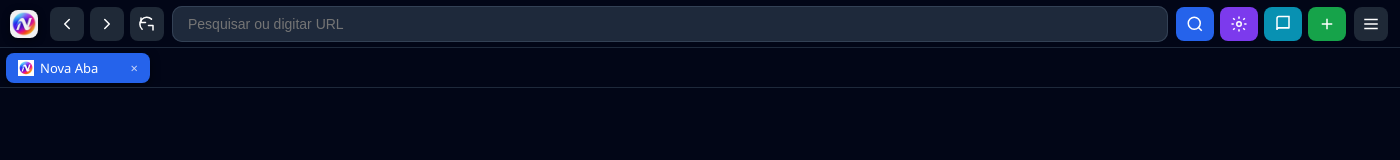
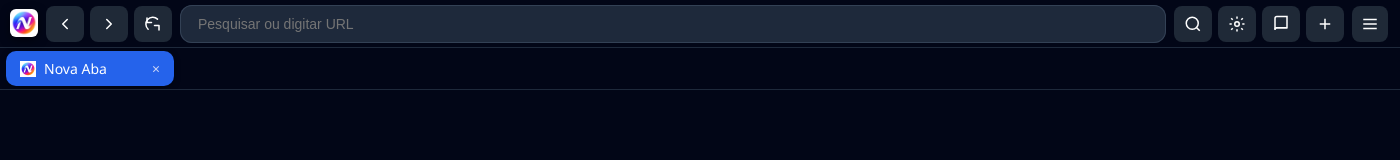
Before and after one commit to lucas-programador-lang/nexus-browser, an Electron app: page index.html in a window 1400 px wide. Drawn offline with Linux system fonts and the light colour scheme; files whose address does not match are found by name.

Commit message:
Update style.css

```diff
--- a/style.css
+++ b/style.css
@@ -20,15 +20,14 @@ overflow:hidden;
 
 #logo{
 position:absolute;
-top:10px;
+top:9px;
 left:10px;
 width:28px;
 height:28px;
-border-radius:8px;
-box-shadow:0 2px 8px rgba(0,0,0,0.5);
+border-radius:6px;
+box-shadow:0 3px 10px rgba(0,0,0,0.5);
 z-index:1000;
 pointer-events:none;
-opacity:0.95;
 }
 
 
@@ -41,14 +40,8 @@ display:flex;
 align-items:center;
 gap:8px;
 padding:8px 12px;
-padding-left:50px;
-
-background:linear-gradient(
-to bottom,
-#020617,
-#020617
-);
-
+padding-left:46px;
+background:#020617;
 border-bottom:1px solid #1e293b;
 height:48px;
 box-sizing:border-box;
@@ -56,7 +49,7 @@ box-sizing:border-box;
 
 
 /* ============================= */
-/* CONTROLES */
+/* CONTROLES NAVEGAÇÃO */
 /* ============================= */
 
 .nav-controls{
@@ -70,22 +63,30 @@ gap:6px;
 /* ============================= */
 
 #url{
+
 flex:1;
-height:36px;
-padding:0 16px;
+
+height:38px;
+
+padding:0 18px;
 
 font-size:14px;
 
-border-radius:10px;
+border-radius:12px;
+
 border:none;
+
 outline:none;
 
 background:#1e293b;
+
 color:white;
+
+box-shadow:
+inset 0 0 0 1px #334155;
 
 transition:all 0.2s ease;
 
-box-shadow:inset 0 0 0 1px #334155;
 }
 
 #url:focus{
@@ -104,63 +105,34 @@ inset 0 0 0 1px #475569;
 /* ============================= */
 
 button{
-
-height:34px;
-min-width:34px;
-
+height:36px;
+min-width:36px;
 padding:0 10px;
-
 border:none;
 border-radius:8px;
-
 font-size:14px;
-
 display:flex;
 align-items:center;
 justify-content:center;
+cursor:pointer;
+background:#1f2937;
+color:white;
+transition:all 0.15s ease;
+}
 
-cursor:pointer;
-
-transition:all 0.15s ease;
-
-color:white;
-
+button:hover{
+background:#374151;
 }
 
 
 /* ============================= */
-/* ÍCONES */
+/* ÍCONES BOTÕES */
 /* ============================= */
 
 button img{
 width:18px;
 height:18px;
 pointer-events:none;
-}
-
-
-/* ============================= */
-/* BOTÕES NAVEGAÇÃO */
-/* ============================= */
-
-#btnVoltar,
-#btnAvancar,
-#btnRecarregar{
-
-background:#1f2937;
-
-width:34px;
-
-}
-
-#btnVoltar:hover,
-#btnAvancar:hover,
-#btnRecarregar:hover{
-
-background:#374151;
-
-transform:scale(1.05);
-
 }
 
 
@@ -174,50 +146,6 @@ gap:6px;
 }
 
 
-/* IR */
-
-#btnIr{
-background:#2563eb;
-}
-
-#btnIr:hover{
-background:#1d4ed8;
-}
-
-
-/* IA */
-
-#btnIA{
-background:#7c3aed;
-}
-
-#btnIA:hover{
-background:#6d28d9;
-}
-
-
-/* ESTUDO */
-
-#btnEstudo{
-background:#0891b2;
-}
-
-#btnEstudo:hover{
-background:#0e7490;
-}
-
-
-/* NOVA ABA */
-
-#btnNovaAba{
-background:#16a34a;
-}
-
-#btnNovaAba:hover{
-background:#15803d;
-}
-
-
 /* ============================= */
 /* MENU */
 /* ============================= */
@@ -228,19 +156,12 @@ align-items:center;
 }
 
 #btnMenu{
-
 background:#1f2937;
-
-width:34px;
-
+width:36px;
 }
 
 #btnMenu:hover{
-
 background:#374151;
-
-transform:scale(1.05);
-
 }
 
 
@@ -249,48 +170,29 @@ transform:scale(1.05);
 /* ============================= */
 
 .menu-dropdown{
-
 position:absolute;
-
 top:50px;
 right:12px;
-
 background:#111827;
-
 border:1px solid #1e293b;
-
 border-radius:10px;
-
 width:220px;
-
 display:none;
-
 flex-direction:column;
-
 z-index:2000;
-
 box-shadow:0 12px 30px rgba(0,0,0,0.5);
-
 overflow:hidden;
-
 }
 
 .menu-item{
-
 padding:12px 14px;
-
 cursor:pointer;
-
 font-size:14px;
-
 transition:background 0.15s;
-
 }
 
 .menu-item:hover{
-
 background:#1f2937;
-
 }
 
 
@@ -299,23 +201,14 @@ background:#1f2937;
 /* ============================= */
 
 #tabs{
-
 display:flex;
-
 align-items:center;
-
 background:#020617;
-
 padding:6px;
-
 overflow-x:auto;
-
 border-bottom:1px solid #1e293b;
-
-height:40px;
-
+height:42px;
 box-sizing:border-box;
-
 }
 
 
@@ -327,27 +220,27 @@ box-sizing:border-box;
 
 background:#1f2937;
 
-color:#e5e7eb;
+padding:8px 14px;
 
-padding:6px 12px;
+border-radius:10px;
 
-margin-right:6px;
+min-width:140px;
 
-border-radius:8px;
+max-width:240px;
 
-cursor:pointer;
+font-size:14px;
 
 display:flex;
 
 align-items:center;
 
-gap:6px;
+gap:8px;
 
-font-size:13px;
+cursor:pointer;
 
-min-width:120px;
+color:#e5e7eb;
 
-max-width:200px;
+transition:all 0.15s ease;
 
 white-space:nowrap;
 
@@ -355,14 +248,10 @@ overflow:hidden;
 
 text-overflow:ellipsis;
 
-transition:all 0.15s ease;
-
 }
 
 .tab:hover{
-
 background:#374151;
-
 }
 
 
@@ -371,13 +260,9 @@ background:#374151;
 /* ============================= */
 
 .active-tab{
-
 background:#2563eb;
-
 color:white;
-
-box-shadow:0 3px 10px rgba(0,0,0,0.5);
-
+box-shadow:0 2px 6px rgba(0,0,0,0.4);
 }
 
 
@@ -386,10 +271,8 @@ box-shadow:0 3px 10px rgba(0,0,0,0.5);
 /* ============================= */
 
 .tab img{
-
 width:16px;
 height:16px;
-
 }
 
 
@@ -398,41 +281,28 @@ height:16px;
 /* ============================= */
 
 .close-tab{
-
 margin-left:auto;
-
 color:#cbd5f5;
-
-font-size:13px;
-
+font-size:14px;
 cursor:pointer;
-
 }
 
 .close-tab:hover{
-
 color:white;
-
 }
 
 
 /* ============================= */
-/* ÁREA NAVEGADOR */
+/* ÁREA DO NAVEGADOR */
 /* ============================= */
 
 #browser-container{
-
 flex:1;
-
 width:100%;
 height:100%;
-
 position:relative;
-
 background:#020617;
-
 overflow:hidden;
-
 }
 
 
@@ -441,22 +311,17 @@ overflow:hidden;
 /* ============================= */
 
 webview{
-
 position:absolute;
-
 top:0;
 left:0;
-
 width:100%;
 height:100%;
-
 border:none;
-
 }
 
 
 /* ============================= */
-/* SCROLL ABAS */
+/* SCROLL DAS ABAS */
 /* ============================= */
 
 #tabs::-webkit-scrollbar{
```
